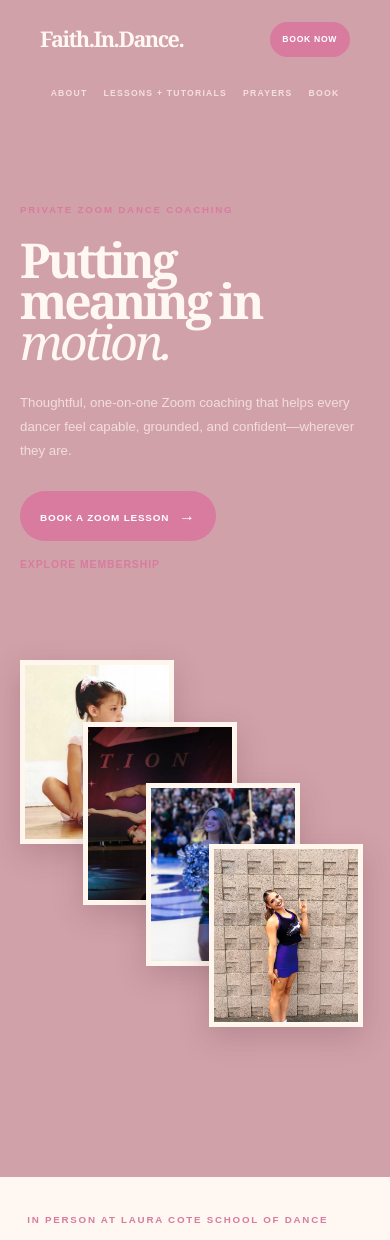
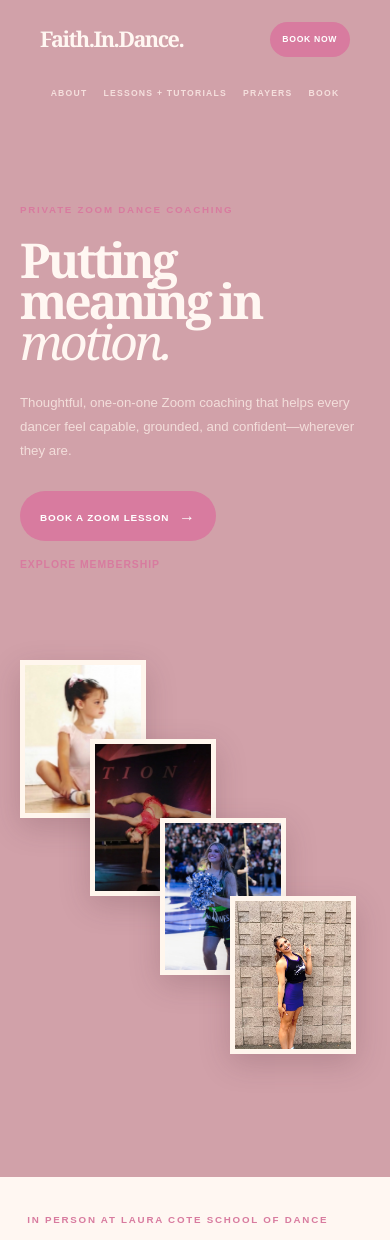
Before and after one commit to Mila1980/FAITHDANCE, a Next.js app: page / in a window 390 px wide. Shown: the top 1240 px of the page. Built offline with nearby package versions, Linux system fonts and the light colour scheme.

Commit message:
Separate mobile homepage photos

```diff
--- a/src/app/globals.css
+++ b/src/app/globals.css
@@ -142,11 +142,11 @@ html, body { max-width: 100%; overflow-x: clip; }
 /* Phone-only photo staircase: keep each picture inside the frame and evenly spaced. */
 @media (max-width: 720px) {
   .hero-photo-stack { width: min(100%, 420px); height: 112vw; min-height: 385px; max-height: 470px; }
-  .hero-photo-baby, .hero-photo-pose, .hero-photo-cheer, .hero-photo-gcu { width: 44%; height: 42%; }
+  .hero-photo-baby, .hero-photo-pose, .hero-photo-cheer, .hero-photo-gcu { width: 36%; height: 36%; }
   .hero-photo-baby { left: 0; top: 0; }
-  .hero-photo-pose { left: 18%; top: 14%; }
-  .hero-photo-cheer { left: 36%; top: 28%; }
-  .hero-photo-gcu { left: 54%; top: 42%; }
+  .hero-photo-pose { left: 20%; top: 18%; }
+  .hero-photo-cheer { left: 40%; top: 36%; }
+  .hero-photo-gcu { left: 60%; top: 54%; }
 }
 
 /* Compact the prayer introduction and keep the feature photo with the printable library. */
```
